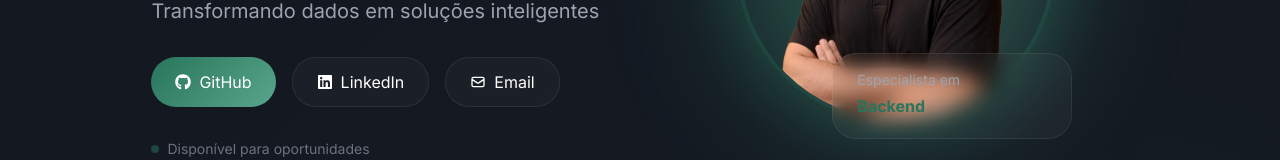
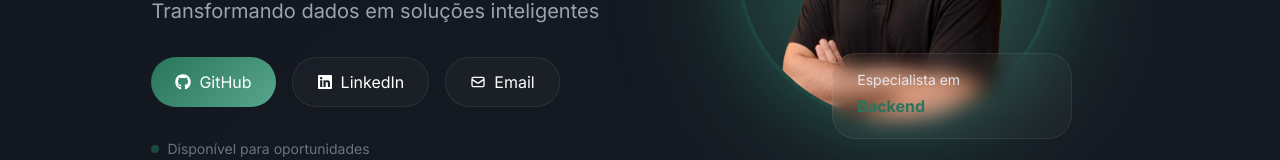
Before and after one commit to Samukera/Samukera.github.io, a React (Vite) app: page / in a window 1280 px wide. Shown: the part 477-637 px from the top of the page. Built offline with nearby package versions, Linux system fonts and the light colour scheme.

Commit message:
feat: ajuste cor do texto hero.tsx

```diff
--- a/src/components/Hero.tsx
+++ b/src/components/Hero.tsx
@@ -90,7 +90,7 @@
             </div>
 
             <div className="absolute -bottom-4 -right-4 glass-card px-6 py-4 rounded-2xl min-w-[240px]">
-              <p className="text-sm text-gray-400 mb-1">Especialista em</p>
+              <p className="text-sm text-gray-200 mb-1">Especialista em</p>
 
               <div className="relative h-7 overflow-hidden">
                 <AnimatePresence mode="wait">
```
